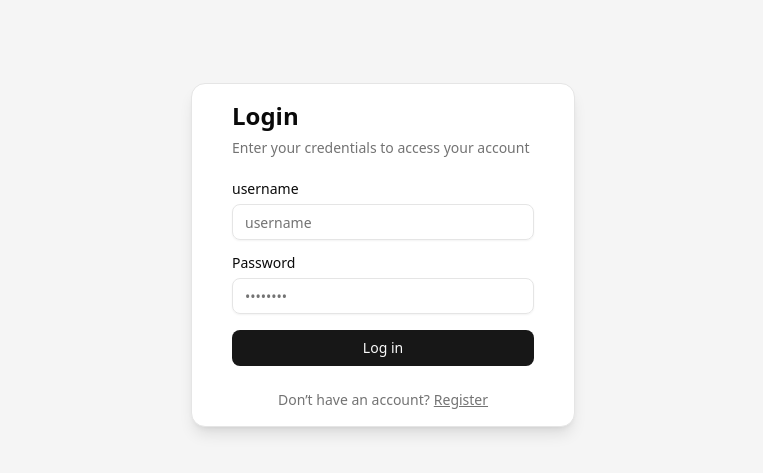
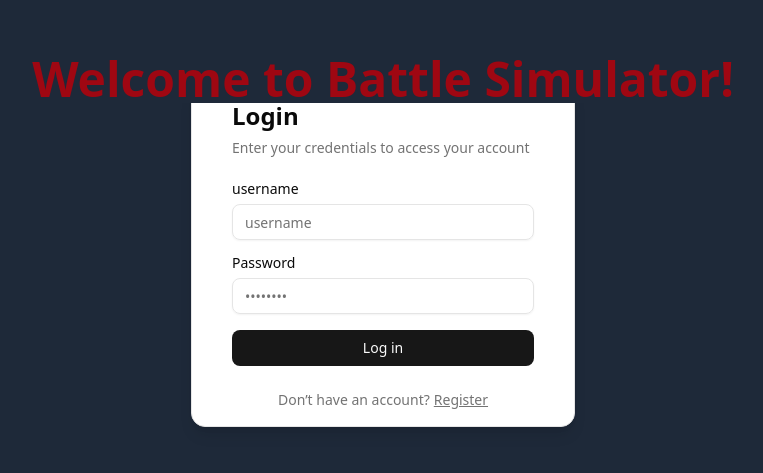
Before and after one commit to 250421/Nightreign-P2-Frontend, a React (Vite) app: page /login in a window 1280 px wide. Shown: the part 145-618 px from the top of the page, without its empty margins (257-1020 px from the left). Built offline with nearby package versions, Linux system fonts and the light colour scheme; no server answers.

Commit message:
Minor cosmetic changes.
Fixed register page to redirect to login on successful form submit.

```diff
--- a/src/features/auth/hooks/use-register.ts
+++ b/src/features/auth/hooks/use-register.ts
@@ -15,7 +15,7 @@ export const useRegister = () => {
         },
         onSuccess: () => {
             toast.success("User created");
-            navigate({ to: "/register" });
+            navigate({ to: "/login" });
         },
         onError: (error) => {
             console.error(error);
--- a/src/routes/(auth)/_auth.character-page.tsx
+++ b/src/routes/(auth)/_auth.character-page.tsx
@@ -4,7 +4,7 @@ import { Separator } from '@/components/ui/separator';
 import { useAuth } from '@/features/auth/hooks/use-auth';
 import { useGetCharacters } from '@/hooks/use-get-characters';
 import { cn } from '@/lib/utils';
-import { createFileRoute} from '@tanstack/react-router'
+import { createFileRoute } from '@tanstack/react-router'
 import { Trash } from 'lucide-react';
 import { Button } from "@/components/ui/button"
 import { useConfirm } from '@/hooks/use-confirm';
@@ -66,13 +66,15 @@ export function RouteComponent() {
         <Input
           placeholder="Search"
           className='bg-gray-100'
-          onChange={(event) => updateSearchInput(event.target.value)}/>
+          onChange={(event) => updateSearchInput(event.target.value)} />
       </h1>
       <div
         className={cn("grid gap-y-10 grid-cols-3 my-10")}
       >
-
-        {characters
+        {!characters || characters.length == 0 ?
+          <div>No characters found</div>
+          :
+          characters
             .slice()
             .sort((a, b) => a.name.localeCompare(b.name))
             .filter(chara => chara.name.toLowerCase().includes(searchInput.toLowerCase()))
@@ -105,7 +107,8 @@ export function RouteComponent() {
                   </div>
                 </Card>
               );
-        })}
+            })
+        }
       </div>
 
       <DeletionDialog
--- a/src/routes/(public)/_public.login.tsx
+++ b/src/routes/(public)/_public.login.tsx
@@ -46,7 +46,7 @@ export function LoginPage() {
   };
 
   return (
-    <div className="flex items-center justify-center min-h-screen bg-muted">
+    <div className="flex items-center justify-center min-h-screen bg-gray-800">
       <Card className="w-full max-w-sm p-4 shadow-lg">
         <CardHeader>
           <CardTitle className="text-2xl">Login</CardTitle>
--- a/src/routes/(public)/_public.register.tsx
+++ b/src/routes/(public)/_public.register.tsx
@@ -45,7 +45,7 @@ function RegisterPage() {
   };
 
   return (
-    <div className="flex items-center justify-center min-h-screen bg-muted">
+    <div className="flex items-center justify-center min-h-screen bg-gray-800">
       <Card className="w-full max-w-sm p-4 shadow-lg">
         <CardHeader>
           <CardTitle className="text-2xl">Register</CardTitle>
--- a/src/routes/(public)/_public.tsx
+++ b/src/routes/(public)/_public.tsx
@@ -21,7 +21,12 @@ function PublicLayout() {
   }
 
   return (
-    <div className="">
+    <div>
+      <h1 className="fixed top text-5xl flex text-center justify-center w-screen bg-gray-800 my-50 text-red-800 font-bold">
+        <h2>
+          Welcome to Battle Simulator!
+        </h2>
+      </h1>
       <Outlet />
     </div>
   );
```
Also changed, not shown: 2 other files (tests, documents, lock files or other folders). Lines whose indentation alone changed are shown as unchanged.
